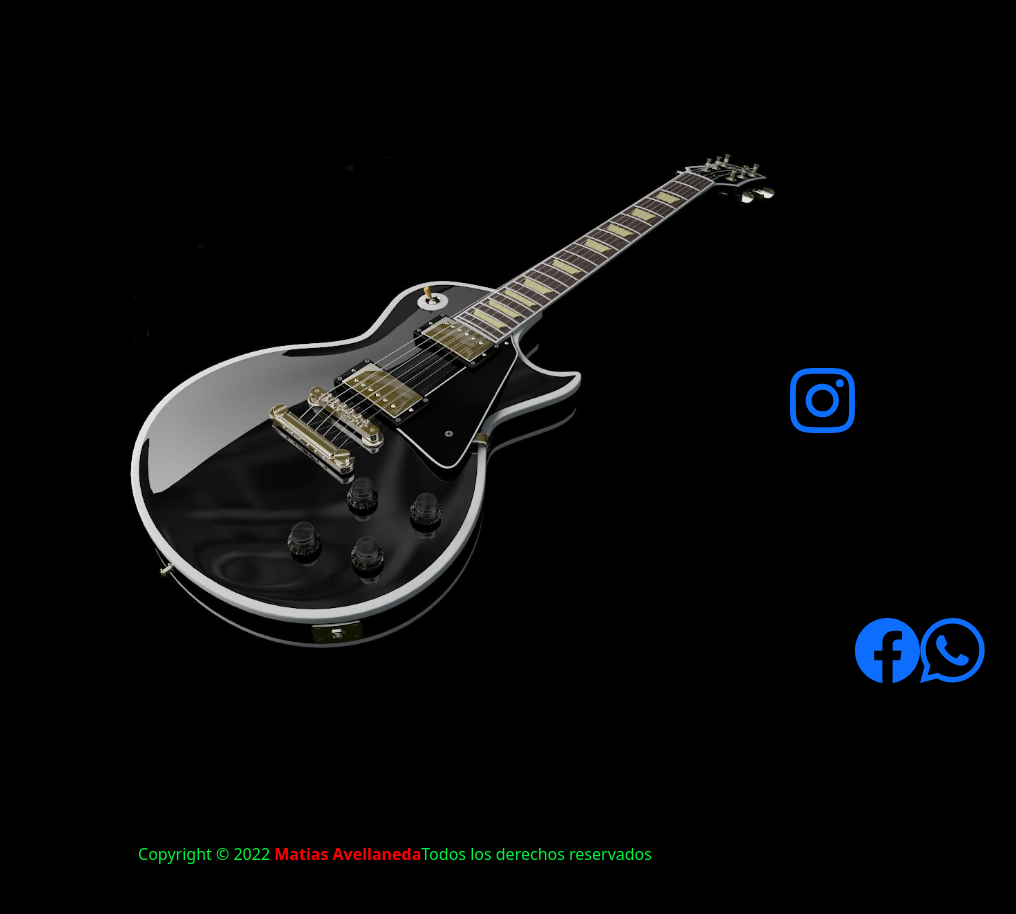
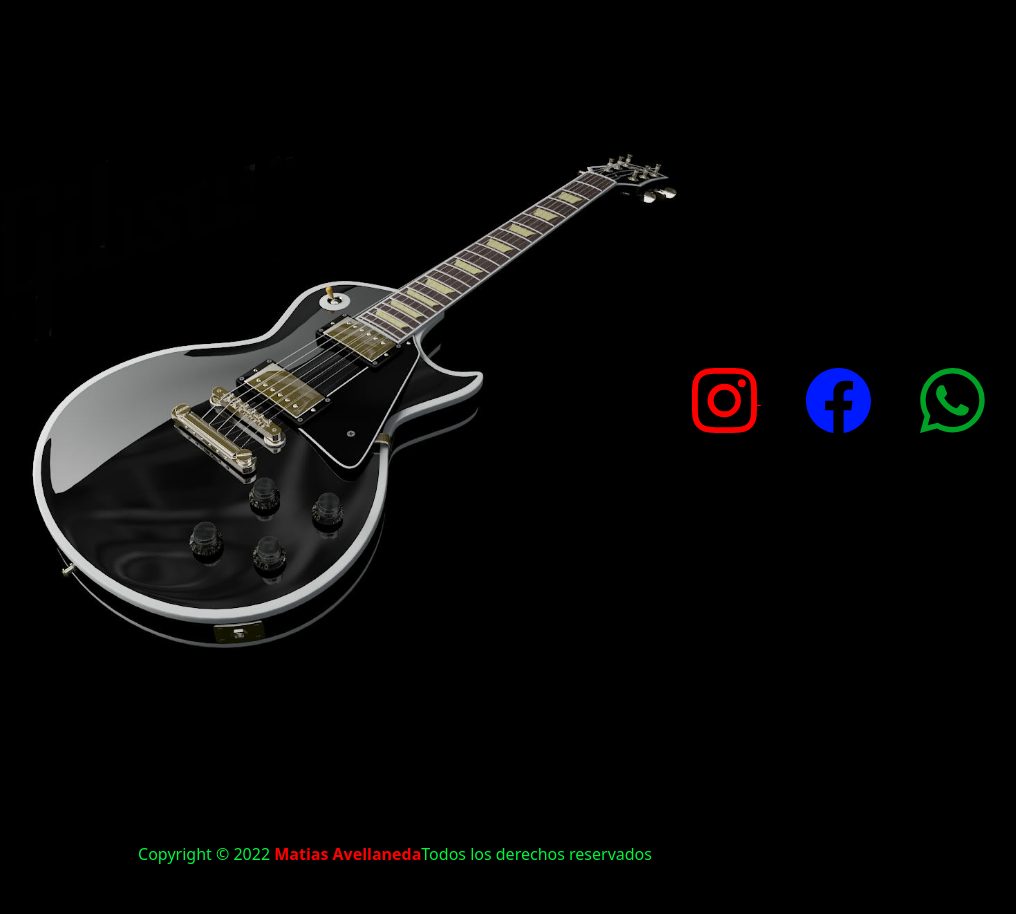
Before and after one commit to JuanManuel1970/TpFinal, a web app: file public/matias/html/contacto.html in a window 1280 px wide. Shown: the part 56-970 px from the top of the page, without its empty margins (245-1261 px from the left). Run offline with its HTML, style and script files only (its server is not run), Linux system fonts and the light colour scheme.

Commit message:
se corrigio contactos

```diff
--- a/public/matias/css/estilo3.css
+++ b/public/matias/css/estilo3.css
@@ -36,14 +36,9 @@
 }
 
 
-   .redes .insta {color:red;margin-bottom: 100px;transition: .3s;}
-   .redes .face {color:rgb(0, 26, 255);margin-bottom: 100px;padding: 45px;transition: .3s;}
-   .redes .wat {color:rgb(0, 162, 38);margin-bottom: 100px;transition: .3s;}
-
-   .redes .insta:hover {color:red;margin-bottom: 125px;}
-   .redes .face:hover {color:rgb(0, 26, 255);margin-bottom: 125px;padding: 45px;}
-   .redes .wat:hover {color:rgb(0, 162, 38);margin-bottom: 125px;}
+.redes .insta {color:red;margin-bottom: 100px;transition: .3s;}
+.redes .face {color:rgb(0, 26, 255);margin-bottom: 1500px;padding: 45px;transition: .3s;}
+.redes .wat {color:rgb(0, 162, 38);margin-bottom: 100px;transition: .3s;}
 
 
-
-  .redes .insta , .face , .wat {margin-top: 500px;display: flex;}
+.redes .insta:hover {color:rgb(255, 0, 0);margin-bottom: 100px;transition: .3s;}
--- a/public/matias/html/contacto.html
+++ b/public/matias/html/contacto.html
@@ -44,7 +44,7 @@
     <img src="../imagenes/gbs.jpg" width="60%">
 
 
-
+<div class="redes">
 
      <a href="https://www.instagram.com/matiavella27/" target="_blank" class="insta">
        <svg xmlns="http://www.w3.org/2000/svg" width="65" height="65" fill="currentColor" class="bi bi-instagram" viewBox="0 0 16 16">
@@ -61,7 +61,7 @@
         <svg xmlns="http://www.w3.org/2000/svg" width="65" height="65" fill="currentColor" class="bi bi-whatsapp" viewBox="0 0 16 16">
           <path d="M13.601 2.326A7.854 7.854 0 0 0 7.994 0C3.627 0 .068 3.558.064 7.926c0 1.399.366 2.76 1.057 3.965L0 16l4.204-1.102a7.933 7.933 0 0 0 3.79.965h.004c4.368 0 7.926-3.558 7.93-7.93A7.898 7.898 0 0 0 13.6 2.326zM7.994 14.521a6.573 6.573 0 0 1-3.356-.92l-.24-.144-2.494.654.666-2.433-.156-.251a6.56 6.56 0 0 1-1.007-3.505c0-3.626 2.957-6.584 6.591-6.584a6.56 6.56 0 0 1 4.66 1.931 6.557 6.557 0 0 1 1.928 4.66c-.004 3.639-2.961 6.592-6.592 6.592zm3.615-4.934c-.197-.099-1.17-.578-1.353-.646-.182-.065-.315-.099-.445.099-.133.197-.513.646-.627.775-.114.133-.232.148-.43.05-.197-.1-.836-.308-1.592-.985-.59-.525-.985-1.175-1.103-1.372-.114-.198-.011-.304.088-.403.087-.088.197-.232.296-.346.1-.114.133-.198.198-.33.065-.134.034-.248-.015-.347-.05-.099-.445-1.076-.612-1.47-.16-.389-.323-.335-.445-.34-.114-.007-.247-.007-.38-.007a.729.729 0 0 0-.529.247c-.182.198-.691.677-.691 1.654 0 .977.71 1.916.81 2.049.098.133 1.394 2.132 3.383 2.992.47.205.84.326 1.129.418.475.152.904.129 1.246.08.38-.058 1.171-.48 1.338-.943.164-.464.164-.86.114-.943-.049-.084-.182-.133-.38-.232z"/>
         </svg>
-
+      </div>
       </a>
     </section>
 
```
